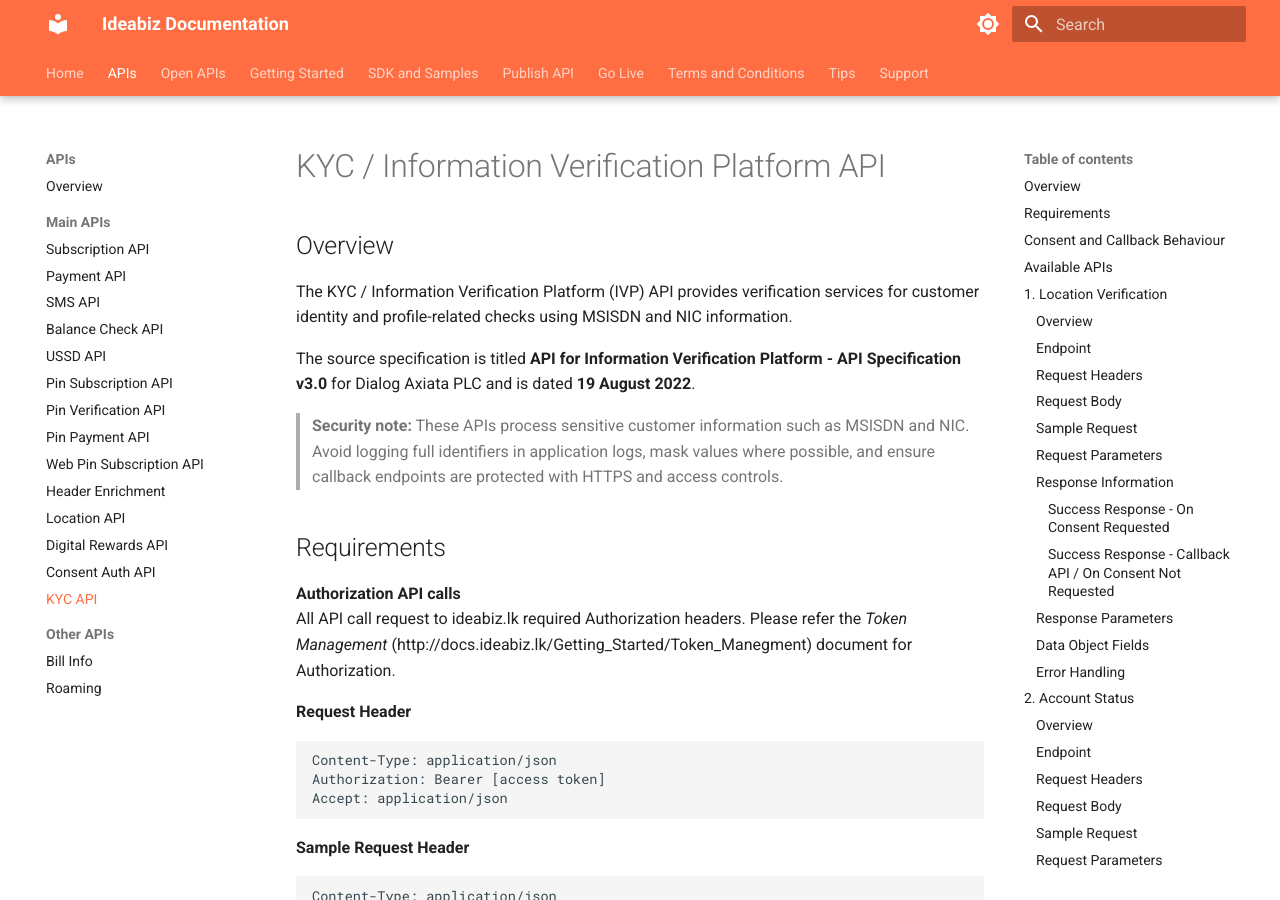
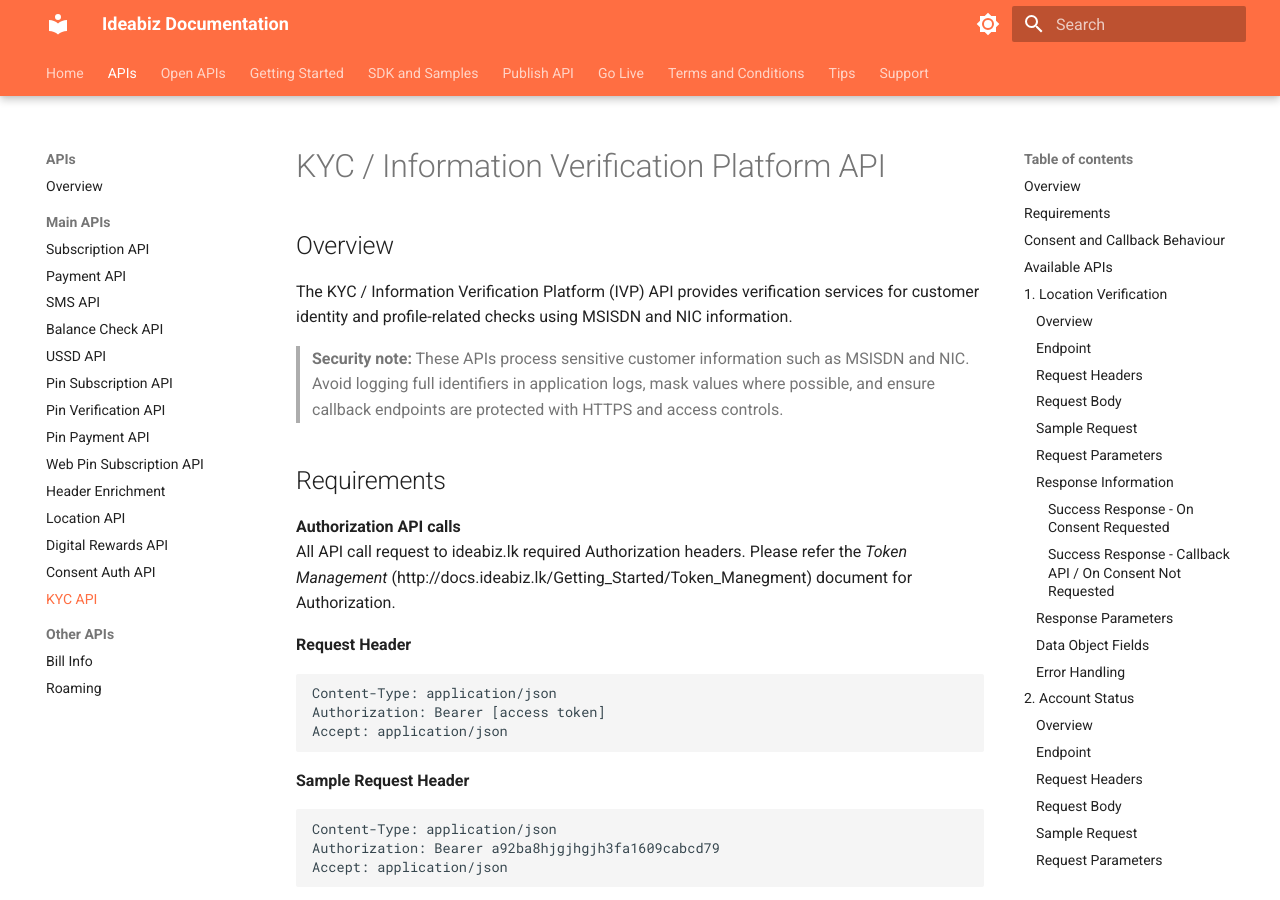
Before and after one commit to ideabizmart/Docs-Ideabiz-v2, an MkDocs documentation site: the page built from docs/APIs/Main/KYC.md, in a window 1280 px wide and 900 px high. Built offline with MkDocs 1.6.1 and Material for MkDocs 9.7.7, drawn with Linux system fonts in a browser that asks for light colours.

Commit message:
Update KYC.md

```diff
--- a/docs/APIs/Main/KYC.md
+++ b/docs/APIs/Main/KYC.md
@@ -3,8 +3,6 @@
 ## Overview
 
 The KYC / Information Verification Platform (IVP) API provides verification services for customer identity and profile-related checks using MSISDN and NIC information.
-
-The source specification is titled **API for Information Verification Platform - API Specification v3.0** for Dialog Axiata PLC and is dated **19 August 2022**.
 
 > **Security note:** These APIs process sensitive customer information such as MSISDN and NIC. Avoid logging full identifiers in application logs, mask values where possible, and ensure callback endpoints are protected with HTTPS and access controls.
 
```
